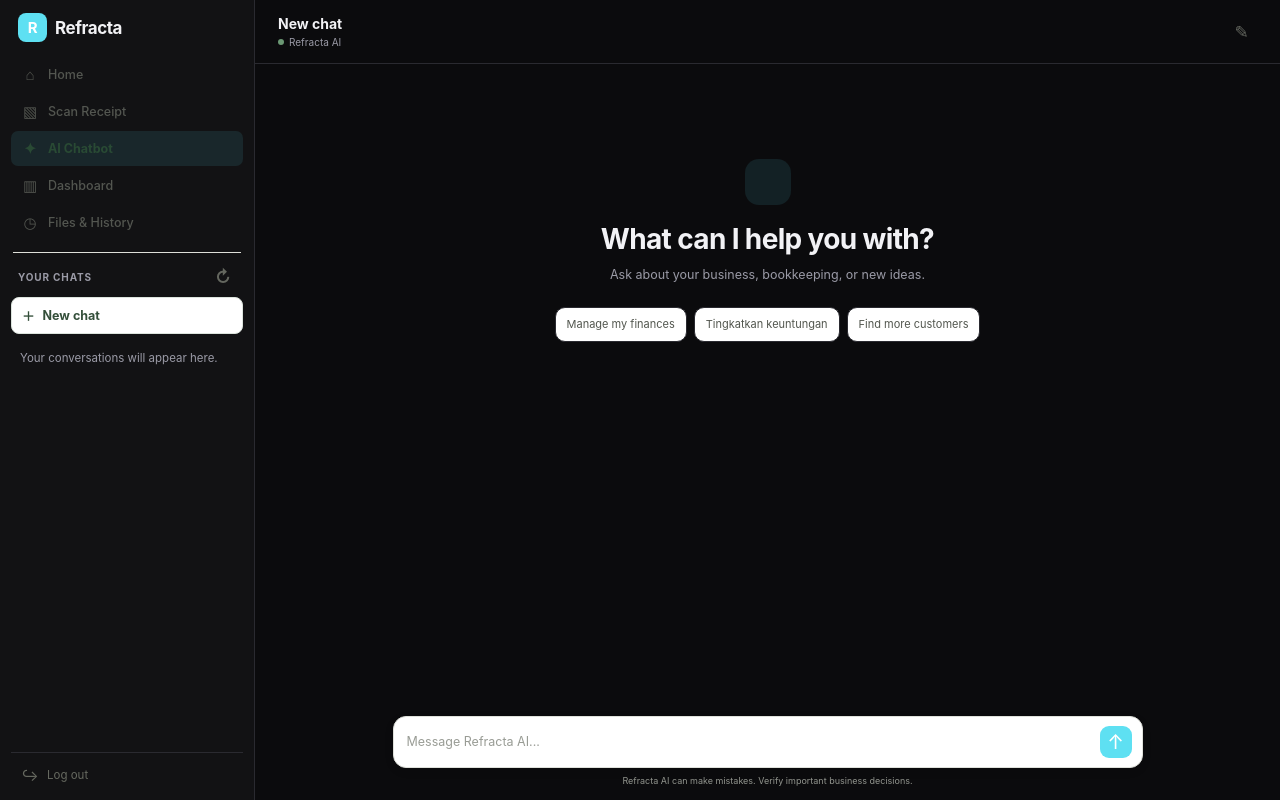
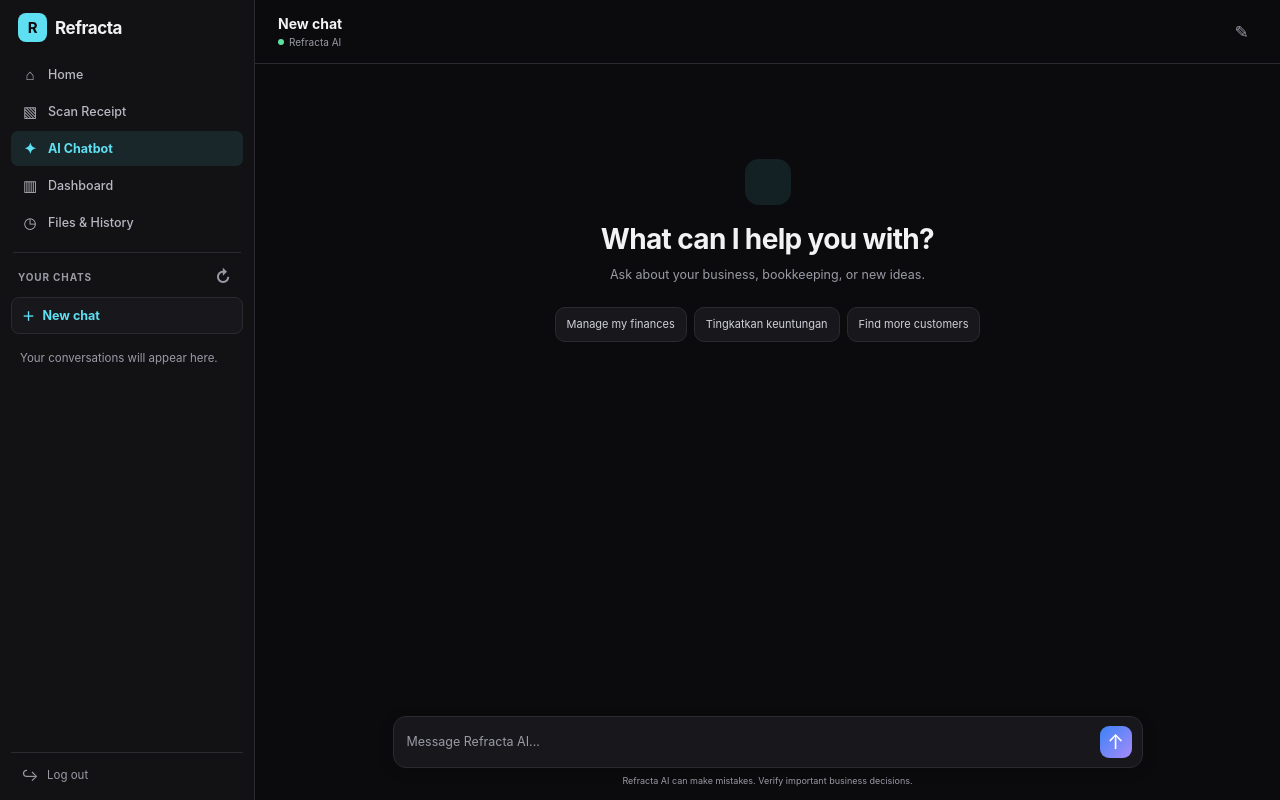
Before and after one commit to GeneJustin/Refracta, a Flask app: page /chatbot in a window 1280 px wide. Run offline with Flask 3, Linux system fonts and the light colour scheme; the visitor is signed in with stand-in values (Sample User, id 1); data that the repository does not hold is empty.

Commit message:
Update chatbot.css

```diff
--- a/static/chatbot.css
+++ b/static/chatbot.css
@@ -113,8 +113,8 @@ button:disabled {
     width: 29px;
     height: 29px;
     place-items: center;
-    color: white;
-    background: var(--accent);
+    color: #0b0b0d;
+    background: var(--cyan);
     border-radius: 8px;
     font-size: 15px;
 }
@@ -133,7 +133,7 @@ button:disabled {
     gap: 9px;
     min-height: 35px;
     padding: 8px 10px;
-    color: #535650;
+    color: #b8b8c3;
     font-size: 12.5px;
     font-weight: 500;
     text-decoration: none;
@@ -151,12 +151,12 @@ button:disabled {
 }
 
 .nav-link:hover {
-    background: #eceee9;
+    background: #202026;
 }
 
 .nav-link.active {
-    color: #294a34;
-    background: var(--accent-light);
+    color: var(--cyan);
+    background: rgba(94, 224, 242, 0.10);
     font-weight: 650;
 }
 
@@ -164,7 +164,7 @@ button:disabled {
     flex: 0 0 1px;
     height: 1px;
     margin: 12px 2px 10px;
-    background: #dedfd9;
+    background: var(--border);
 }
 
 
@@ -175,7 +175,7 @@ button:disabled {
     width: 31px;
     height: 31px;
     place-items: center;
-    color: #64675f;
+    color: var(--muted);
     background: transparent;
     border: 0;
     border-radius: 7px;
@@ -216,9 +216,10 @@ button:disabled {
     width: 100%;
     min-height: 36px;
     padding: 8px 10px;
-    color: #344f3a;
-    background: #fff;
-    border: 1px solid #dce4dd;
+    color: var(--cyan);
+    background: var(--card);
+    border: 1px solid;
+    border-color: var(--border);
     border-radius: 8px;
     font-size: 12.5px;
     font-weight: 650;
@@ -244,7 +245,7 @@ button:disabled {
     overflow-x: hidden;
     overflow-y: auto;
     scrollbar-width: thin;
-    scrollbar-color: #c9cec5 transparent;
+    scrollbar-color: #454550 transparent;
 }
 
 .history-list::-webkit-scrollbar {
@@ -357,7 +359,7 @@ button:disabled {
     width: 100%;
     min-height: 34px;
     padding: 7px 10px;
-    color: #666960;
+    color: var(--muted);
     background: transparent;
     border: 0;
     border-radius: 7px;
@@ -423,7 +425,7 @@ button:disabled {
     flex: 0 0 6px;
     width: 6px;
     height: 6px;
-    background: #6b9874;
+    background: #5ee0a0;
     border-radius: 50%;
 }
 
@@ -486,8 +488,8 @@ button:disabled {
 
 .suggestion {
     padding: 9px 11px;
-    color: #52564e;
-    background: white;
+    color: #d0d0da;
+    background: var(--card);
     border: 1px solid var(--border);
     border-radius: 10px;
     font-size: 11px;
@@ -587,14 +592,15 @@ button:disabled {
     align-items: flex-end;
     gap: 8px;
     padding: 9px 10px;
-    background: white;
-    border: 1px solid #dfe1db;
+    background: var(--card);
+    border: 1px solid var(--border);
     border-radius: 13px;
-    box-shadow: 0 3px 14px rgba(20, 30, 20, 0.035);
+    box-shadow: 0 3px 14px rgba(0, 0, 0, 0.18);
 }
 
 .composer:focus-within {
-    border-color: #9cb4a0;
+    border-color: var(--purple);
+    box-shadow: 0 0 0 1px rgba(167, 139, 250, 0.15);
 }
 
 .composer textarea {
@@ -612,7 +619,7 @@ button:disabled {
 }
 
 .composer textarea::placeholder {
-    color: #999c95;
+    color: var(--muted);
 }
 
 .send-button {
@@ -622,19 +629,19 @@ button:disabled {
     height: 32px;
     place-items: center;
     color: white;
-    background: var(--accent);
+    background: linear-gradient(135deg, var(--blue), var(--purple));
     border: 0;
     border-radius: 9px;
     font-size: 20px;
 }
 
 .send-button:hover {
-    background: #3b5b45;
+    background: linear-gradient(135deg, #5595ff, #b49aff);
 }
 
 .composer-note {
     margin: 6px 0 0;
-    color: #92958e;
+    color: var(--muted);
     font-size: 9px;
     text-align: center;
     line-height: 1.45;
```
Also changed, not shown: other parts of static/chatbot.css (+32 -21 lines).
